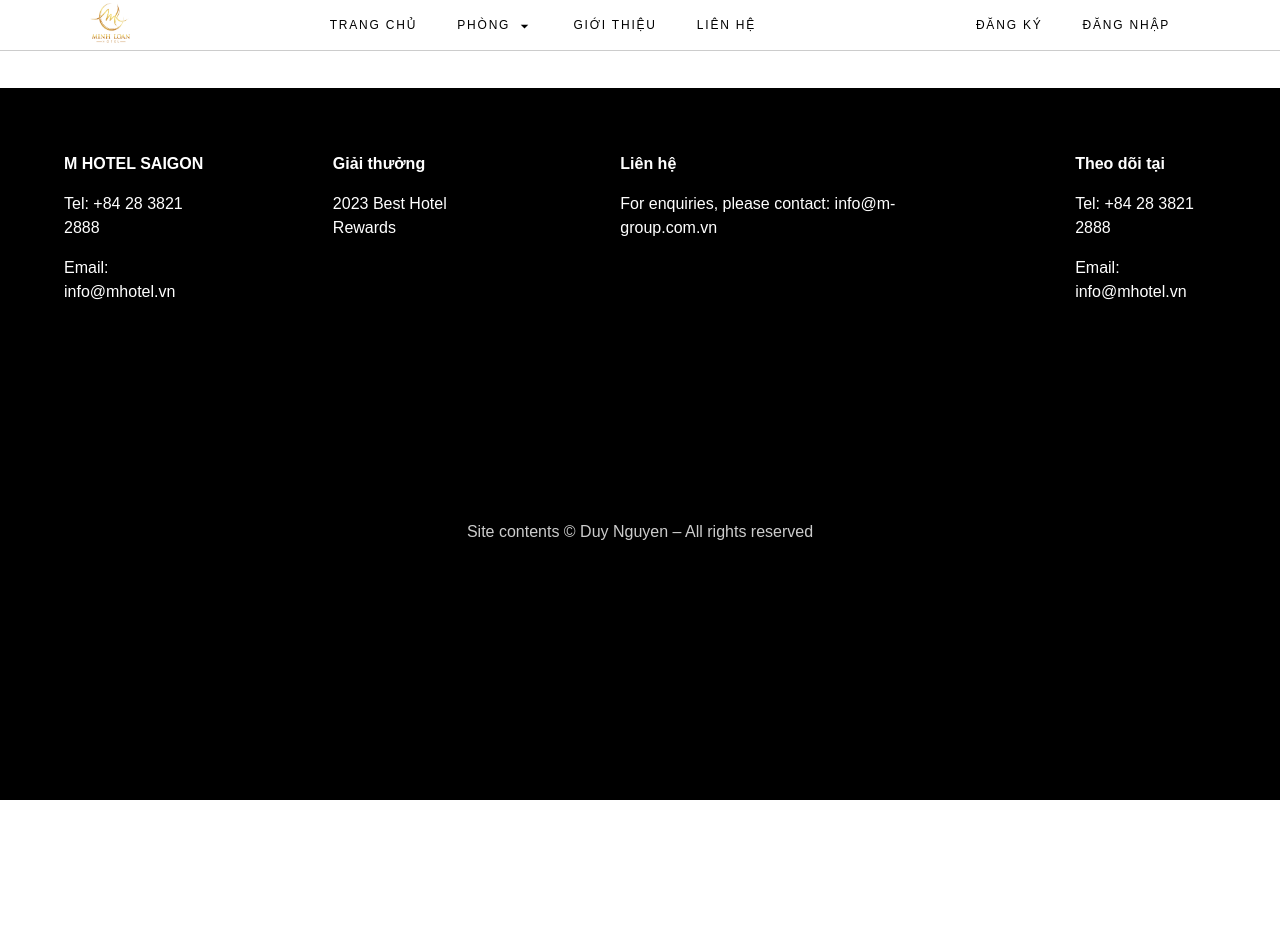
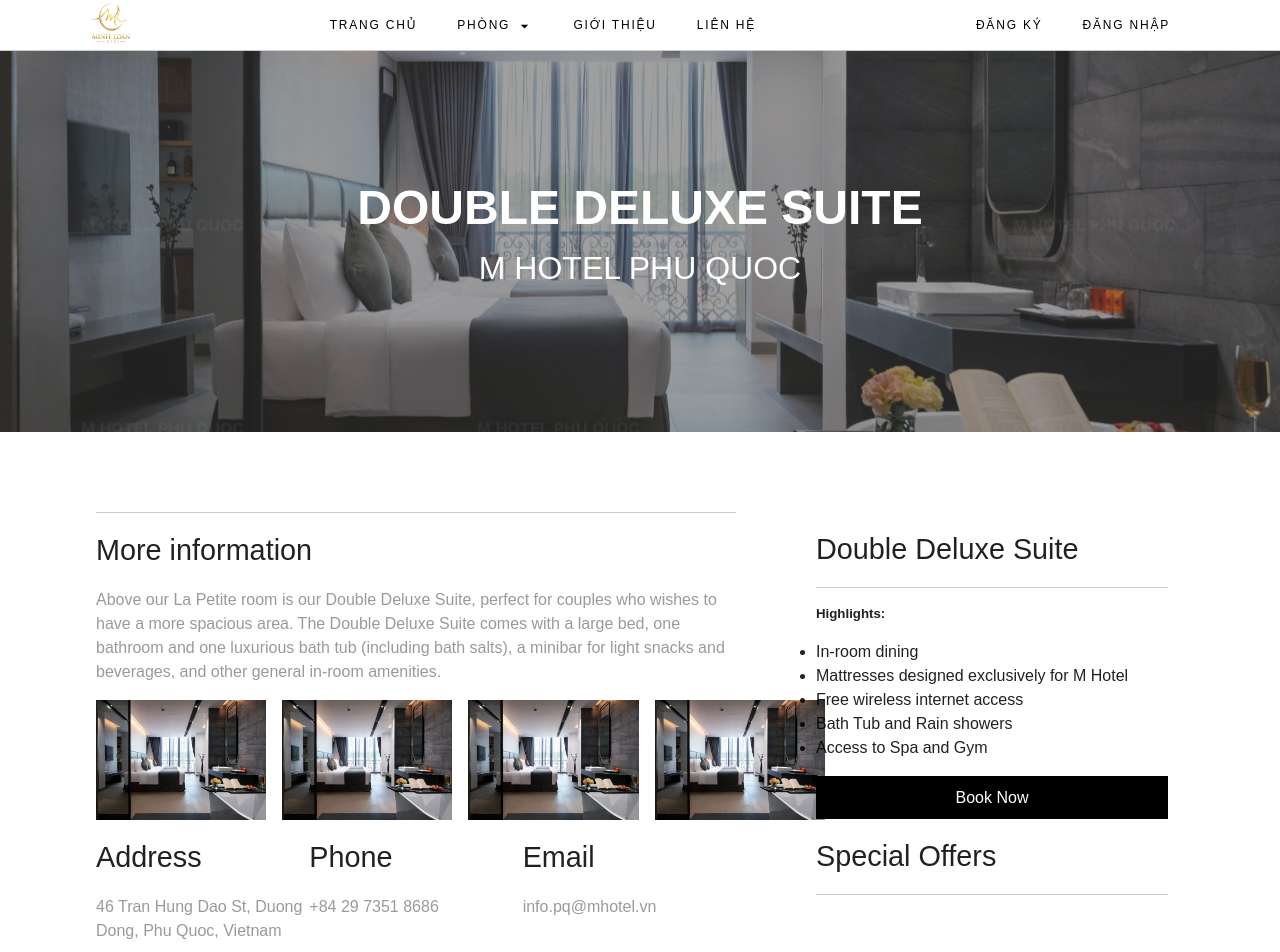
Before and after one commit to Lucifer808/Hotel-Booking-Project, a Vue app in the folder Hotel-Booking-Project-Vue/: page /accommodation in a window 1280 px wide. Shown: the top 952 px of the page. Before the commit the page ends 800 px from the top, so only its background shows below. Built offline with nearby package versions, Linux system fonts and the light colour scheme.

Commit message:
booking page

```diff
--- a/Hotel-Booking-Project-Vue/src/views/RoomBooking.vue
+++ b/Hotel-Booking-Project-Vue/src/views/RoomBooking.vue
@@ -3,9 +3,179 @@
 </script>
 
 <template>
-  <div>h2</div>
+  <div class="room-booking-container">
+    <div class="room-thumbnail-wrapper">
+      <div class="room-thumbnail-content">
+        <h2>DOUBLE DELUXE SUITE</h2>
+        <span>M HOTEL PHU QUOC</span>
+      </div>
+    </div>
+    <div class="room-more-info-container">
+      <div class="room-more-info-left-wrapper">
+        <h4>More information</h4>
+        <span>
+Above our La Petite room is our Double Deluxe Suite, perfect for couples who wishes to have a more spacious area. The Double Deluxe Suite comes with a large bed, one bathroom and one luxurious bath tub (including bath salts), a minibar for light snacks and beverages, and other general in-room amenities.
+        </span>
+        <div class="room-more-info-image-left-wrapper">
+          <img src="../assets/images/Deluxe-twin-Suite-City-View-with-Balcony-7-scaled.jpg" alt="">
+          <img src="../assets/images/Deluxe-twin-Suite-City-View-with-Balcony-7-scaled.jpg" alt="">
+          <img src="../assets/images/Deluxe-twin-Suite-City-View-with-Balcony-7-scaled.jpg" alt="">
+          <img src="../assets/images/Deluxe-twin-Suite-City-View-with-Balcony-7-scaled.jpg" alt="">
+        </div>
+        <div class="room-more-info-contact-container">
+          <div class="room-more-info-contact-wrapper">
+            <h4>Address</h4>
+            <span>46 Tran Hung Dao St, Duong Dong, Phu Quoc, Vietnam</span>
+          </div>
+          <div class="room-more-info-contact-wrapper">
+            <h4>Phone</h4>
+            <span>+84 29 7351 8686</span>
+          </div>
+          <div class="room-more-info-contact-wrapper">
+            <h4>Email</h4>
+            <span>info.pq@mhotel.vn</span>
+          </div>
+        </div>
+      </div>
+      <div class="room-more-info-right-wrapper">
+        <h4>Double Deluxe Suite</h4>
+        <h5>Highlights:</h5>
+        <div class="room-more-info-right-highlights-wrapper">
+          <ul>
+            <li>In-room dining</li>
+            <li>Mattresses designed exclusively for M Hotel</li>
+            <li>Free wireless internet access</li>
+            <li>Bath Tub and Rain showers</li>
+            <li>Access to Spa and Gym</li>
+          </ul>
+        </div>
+        <button class="room-more-info-right-btn">Book Now</button>
+        <div class="room-more-info-right-special-offer-wrapper">
+          <h4>Special Offers</h4>
+        </div>
+      </div>
+
+    </div>
+
+  </div>
 </template>
 
 <style scoped>
+.room-booking-container {
+  margin: 2rem 0;
+}
+
+.room-thumbnail-wrapper {
+  display: flex;
+  flex-direction: column;
+  align-items: center;
+  justify-content: center;
+  background-image: linear-gradient(0deg, rgba(64, 64, 64, 0.5), rgba(64, 64, 64, 0.5)), url("@/assets/images/Deluxe-twin-Suite-City-View-with-Balcony-7-scaled.jpg");
+  height: 400px;
+  background-size: cover;
+  background-position-x: center;
+  background-position-y: center;
+}
+
+.room-thumbnail-content {
+  font-family: "raleway", sans-serif;
+  font-weight: lighter;
+  display: flex;
+  flex-direction: column;
+  align-items: center;
+  justify-content: center;
+  color: #ffffff;
+}
+
+.room-thumbnail-content h2 {
+  font-size: 3rem;
+}
+
+.room-thumbnail-content span {
+  font-size: 2rem;
+}
+
+.room-more-info-container {
+  margin-top: 4rem;
+  padding: 1rem 4rem;
+  display: flex;
+  justify-content: space-around;
+}
+
+.room-more-info-left-wrapper {
+  font-weight: 300;
+  border-top: 1px solid #cccccc;
+  width: 50vw;
+}
+
+.room-more-info-left-wrapper h4 {
+  font-weight: 100;
+  font-size: 1.8rem;
+  margin: 1rem 0;
+}
+
+.room-more-info-left-wrapper span {
+  font-weight: 100;
+  color: rgba(144, 143, 143, 0.9)
+}
+
+.room-more-info-right-wrapper {
+  display: flex;
+  flex-direction: column;
+  padding: 0 1rem;
+  width: 30vw;
+}
+
+.room-more-info-image-left-wrapper {
+  display: flex;
+  justify-content: space-between;
+  margin-top: 1rem;
+}
+
+.room-more-info-image-left-wrapper img {
+  height: 120px;
+  width: 200px;
+  margin-right: 1rem;
+
+  &:hover {
+    background-color: #30373f;
+    cursor: pointer;
+  }
+}
+
+.room-more-info-contact-container {
+  display: flex;
+}
+
+.room-more-info-contact-wrapper {
+  width: 20rem;
+}
+
+.room-more-info-right-wrapper h4 {
+  font-weight: 100;
+  font-size: 1.8rem;
+  margin: 1rem 0;
+  text-align: left;
+  padding-bottom: 1rem;
+  border-bottom: 1px solid #cccccc;
+}
+
+.room-more-info-right-highlights-wrapper {
+  margin-top: 1rem;
+}
+
+.room-more-info-right-btn {
+  width: 100%;
+  color: #ffffff;
+  background-color: #000000;
+  padding: .6rem 0;
+  margin-top: 1rem;
+
+  &:hover {
+    color: #fff;
+    background-color: #30373f;
+    cursor: pointer;
+  }
+}
 
 </style>
```
Also changed, not shown: Hotel-Booking-Project-Vue/src/assets/images/Deluxe-Double-Suite-with-Balcony-2-scaled.jpg (added).
